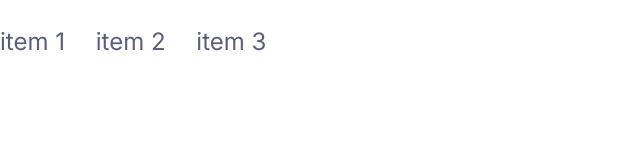
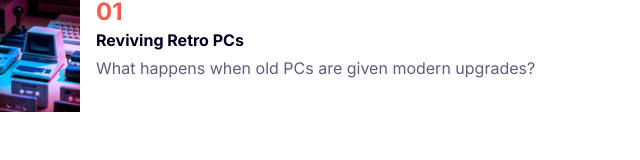
Before and after one commit to samimkabiru/news-homepage, a plain HTML site: page index.html in a window 1280 px wide. Shown: the whole page, without its empty margins (0-640 px from the left). Drawn offline with Linux system fonts and the light colour scheme.

Commit message:
Build the media component.

```diff
--- a/css/styles.css
+++ b/css/styles.css
@@ -22,7 +22,7 @@ h2,
 h3 {
   color: hsl(240, 100%, 5%);
   line-height: 1;
-  margin-bottom: 0.5rem;
+  margin: 0.5rem 0;
 }
 
 h1 {
@@ -88,3 +88,29 @@ p {
     margin-bottom: 0;
   }
 }
+
+/* Media */
+.media {
+  display: flex;
+}
+
+.media,
+.media__heading {
+  font-size: 1rem;
+}
+
+.media__image {
+  width: 5rem;
+  height: 7rem;
+  object-fit: cover;
+}
+
+.media__body {
+  margin-left: 1rem;
+}
+
+.media__serial-number {
+  margin-top: 0;
+  color: hsl(5, 85%, 63%);
+  font-size: 1.5rem;
+}
--- a/index.html
+++ b/index.html
@@ -14,10 +14,17 @@
     />
   </head>
   <body>
-    <ul class="list list--inline">
-      <li class="list__item">item 1</li>
-      <li class="list__item">item 2</li>
-      <li class="list__item">item 3</li>
-    </ul>
+    <div class="media">
+      <img
+        src="images/image-retro-pcs.jpg"
+        alt="retro PC"
+        class="media__image"
+      />
+      <div class="media__body">
+        <h2 class="media__serial-number">01</h2>
+        <h3 class="media__heading">Reviving Retro PCs</h3>
+        <p>What happens when old PCs are given modern upgrades?</p>
+      </div>
+    </div>
   </body>
 </html>
```
Also changed, not shown: components/media.html (added, +8 -0 lines), images/image-retro-pcs.jpg (added).
